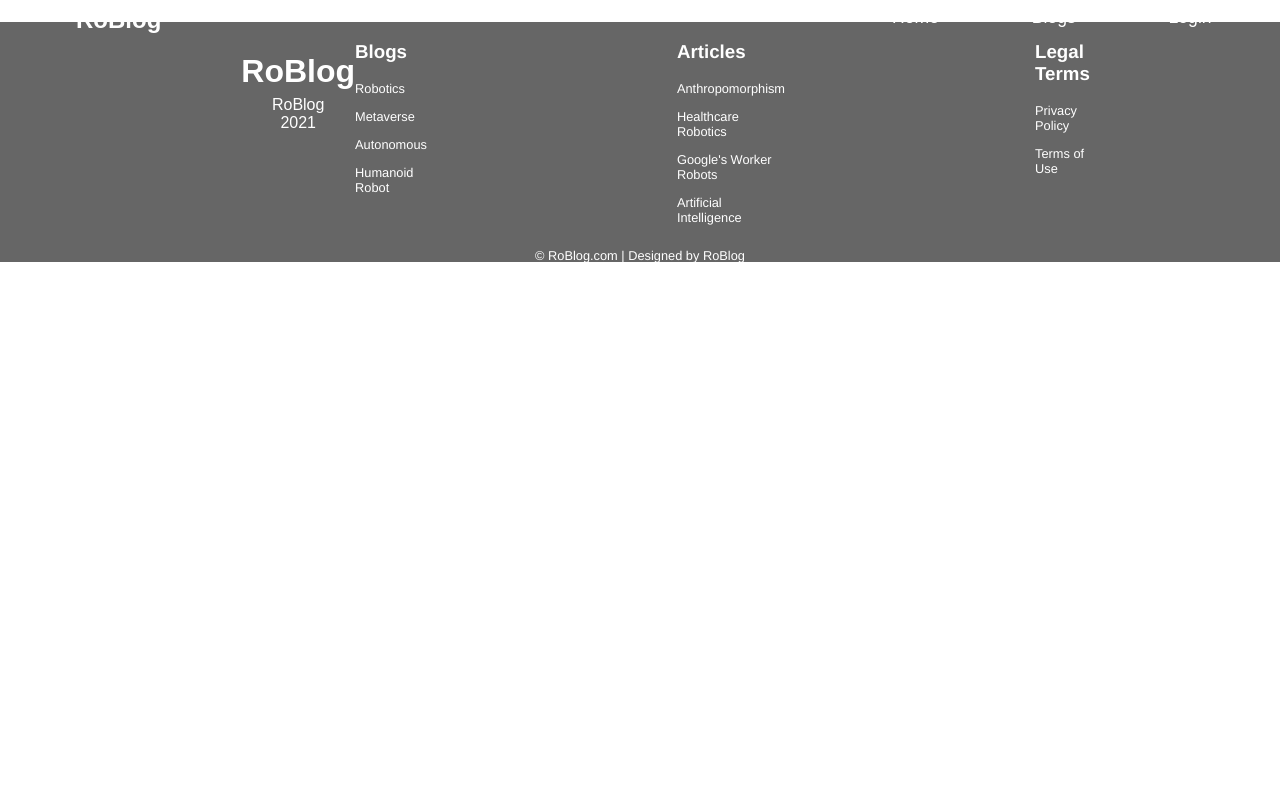
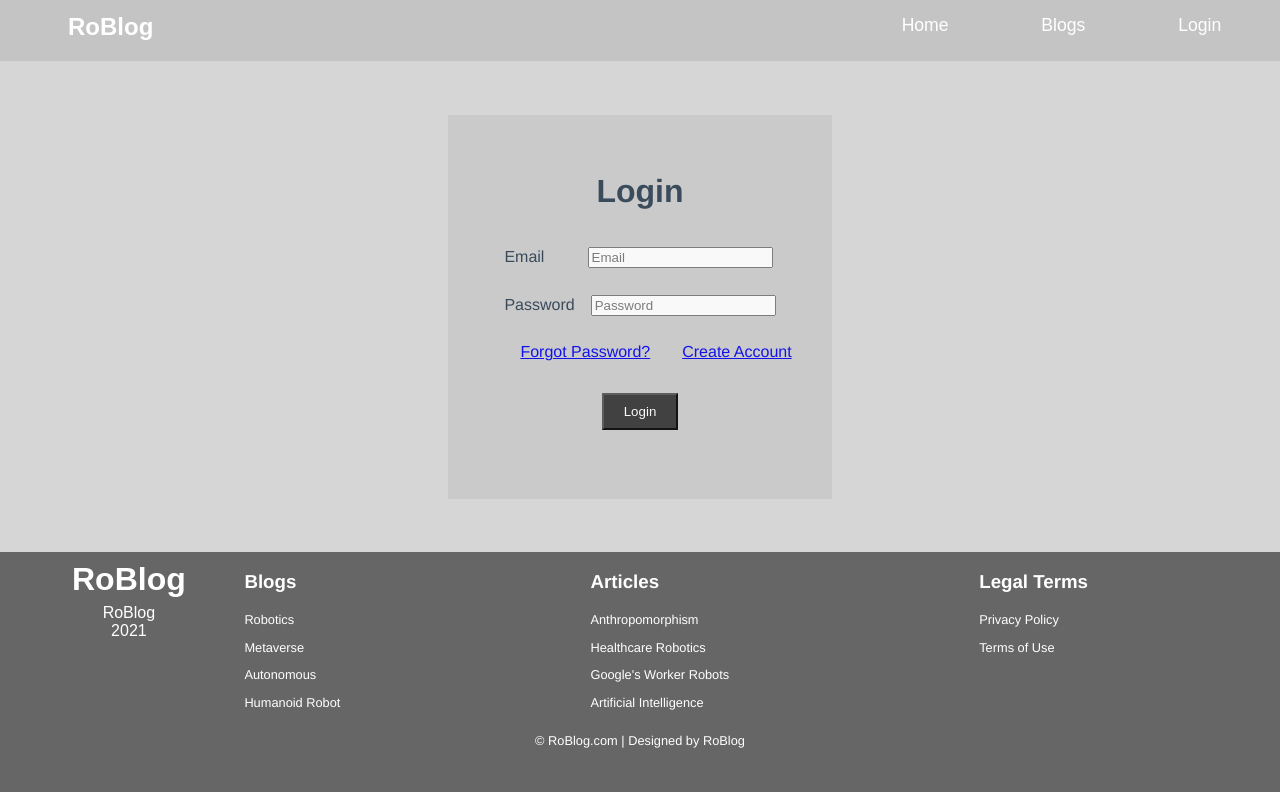
Before and after one commit to zolateklu/sample-blog, a Vue app: page /login in a window 1280 px wide. Built offline with nearby package versions, Linux system fonts and the light colour scheme.

Commit message:
login page added

```diff
--- a/src/App.vue
+++ b/src/App.vue
@@ -1,6 +1,6 @@
 <template>
-  <div class="container" v-bind:style="$route.path === '/blogs' ? 'background-color: #c4c4c4;  z-index: -1;': '' ">
-    <div class="navbar" v-bind:style="$route.path === '/blogs' ? 'background-color: #c4c4c4;height: 2rem;margin-bottom: -2rem;margin-top: 1rem;' : '' ">
+  <div class="container" v-bind:style="$route.path === '/blogs'||$route.path === '/login' ? 'background-color: #c4c4c4;  z-index: -1;': '' ">
+    <div class="navbar" v-bind:style="$route.path === '/blogs' ? 'background-color: #c4c4c4;height: 2rem;margin-bottom: -2rem;margin-top: 1rem;margin-left:0rem;' : '' ">
       <Navbar />
     </div>
     <router-view/>
--- a/src/components/Navbar.vue
+++ b/src/components/Navbar.vue
@@ -1,7 +1,7 @@
 <template>
     <div>
         <div>
-            <nav class="navbar" v-bind:style="$route.path === '/blogs' ? 'background-color: #c4c4c4;height: 2rem;' : '' ">
+            <nav class="navbar" v-bind:style="$route.path === '/blogs' ? 'background-color: #adadad;height: 3rem;margin-right: -.6rem' : $route.path === '/login'? 'background-color: #c4c4c4;height: 3rem;margin-right:-.6rem;margin-left:-.5rem;margin-bottom:-2rem;margin-top:-.16rem': '' ">
                 <div class="logo">
                     <h1>RoBlog</h1>
                 </div>
@@ -161,6 +161,7 @@
     color: #fff;
     font-size: 1.1rem;
     background: transparent;
+    cursor: pointer;
 }
 .menu button:hover {
     background: rgb(196, 180, 180);
--- a/src/router/index.js
+++ b/src/router/index.js
@@ -15,6 +15,11 @@
     name: 'Blogs',
     component: Blogs
   },
+  {
+    path: '/login',
+    name: 'Login',
+    component: Login
+  },
 ]
 
 const router = createRouter({
--- /dev/null
+++ b/src/views/Login.vue
@@ -0,0 +1,75 @@
+<template>
+    <div class="login-container">
+        <div class="login-form">
+            <div class="login-form-header">
+                <h1>Login</h1>
+            </div>
+            <div class="login-form-body">
+                <div class="login-form-input">
+                    <label for="email" style="margin-right:2.5rem">Email</label>
+                    <input type="email" id="email" name="email" placeholder="Email">
+                </div>
+                <div class="login-form-input">
+                    <label for="password" style="margin-right:1rem">Password</label>
+                    <input type="password" id="password" name="password" placeholder="Password">
+                </div>
+                <div class="login-form-link">
+                    <a href="#">Forgot Password?</a>
+                    <a href="#">Create Account</a>
+                </div>
+                <div class="login-form-button">
+                    <button class="login-form-button">Login</button>
+                </div>
+            </div>
+        </div>
+    </div>
+</template>
+
+<script>
+export default {
+    name: 'Login',
+    data(){
+        return{
+            email: '',
+            password: '',
+        }
+    }
+}
+</script>
+
+<style>
+.login-container {
+    width: 100%;
+    height: 30.7rem;
+    display: flex;
+    justify-content: center;
+    align-items: center;
+    background-color: #D9D9D9;
+    opacity: .9;
+}
+.login-form{
+    width: 24rem;
+    height: 24rem;
+    display: flex;
+    flex-direction: column;
+    justify-content: center;
+    align-items: center;
+    background-color: #CBCBCB;
+}
+.login-form-input{
+    width: 100%;
+    height: 2rem;
+    margin: 1rem;
+    text-align: left;
+}
+#email{
+    margin-left: .2rem;
+}
+a{
+    margin-left: 2rem;
+}
+.login-form-button{
+    margin: 1rem;
+    text-align: center;
+}
+</style>
```
